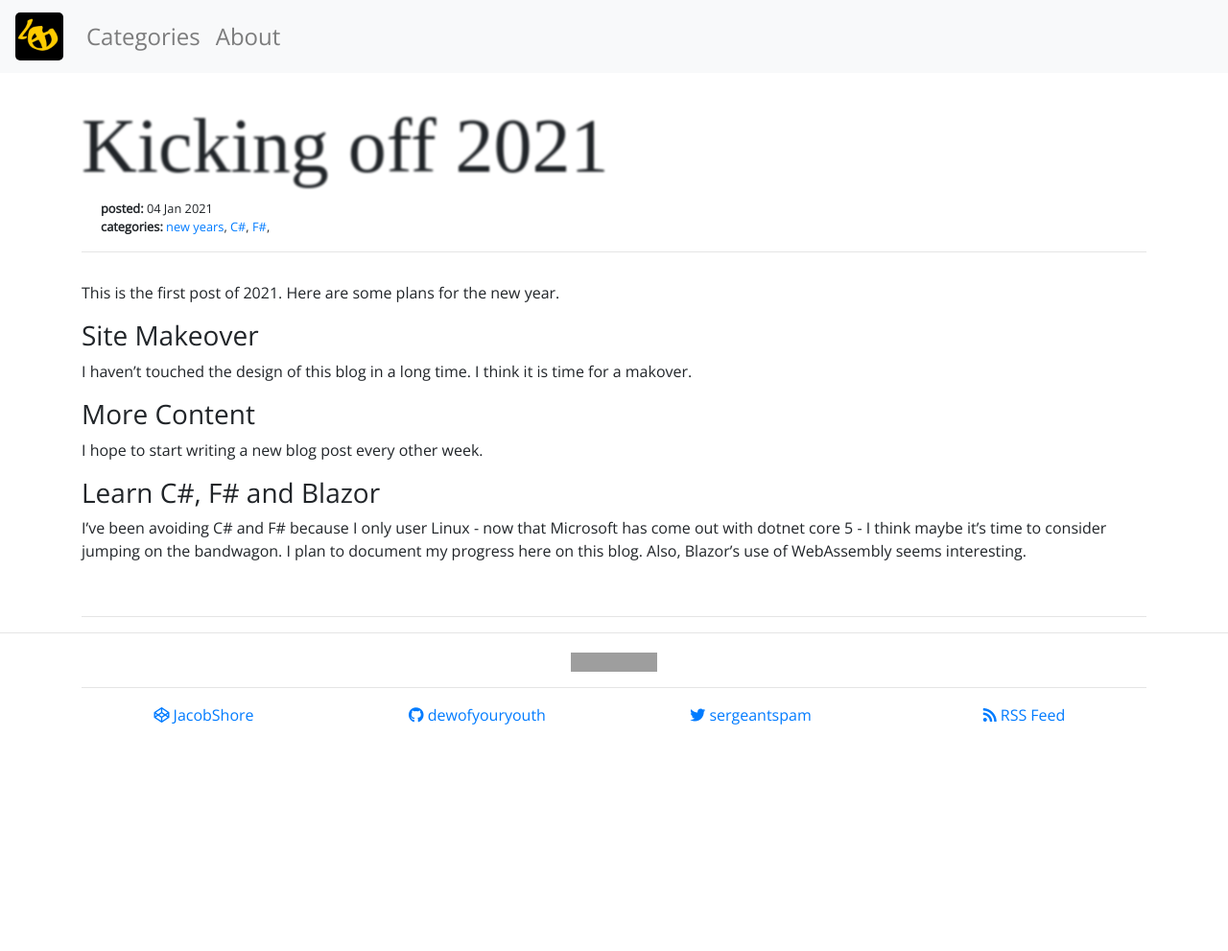
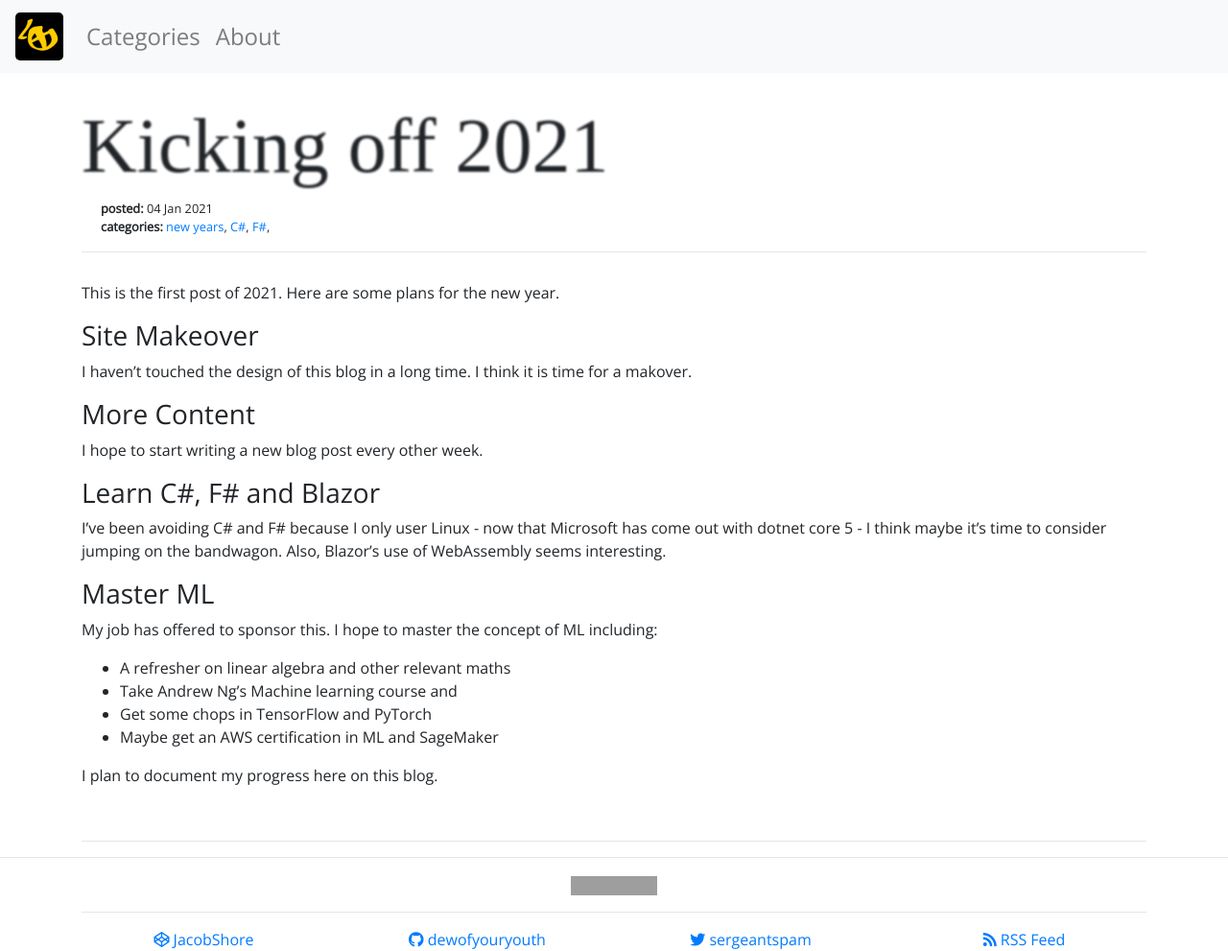
Before and after one commit to DewofyourYouth/DewofyourYouth.github.io, a Jekyll site: the page built from _posts/2021-01-04-kicking-off-2021.md, in a window 1280 px wide and 991 px high. Shown: the whole window at 96% size. Built offline with Jekyll 4.4.1, drawn with Linux system fonts in a browser that asks for light colours; nearby versions of some CDN libraries; some web fonts are replaced; comment, search, counter and statistics services are not loaded; grey boxes are pictures that could not be loaded.

Commit message:
Plans for 2021

```diff
--- a/_posts/2021-01-04-kicking-off-2021.md
+++ b/_posts/2021-01-04-kicking-off-2021.md
@@ -22,4 +22,15 @@ I hope to start writing a new blog post every other week.
 ### Learn C#, F# and Blazor
 
 I've been avoiding C# and F# because I only user Linux - now that Microsoft has come out with dotnet core 5 - I think maybe it's time to consider jumping on the bandwagon.
-I plan to document my progress here on this blog. Also, Blazor's use of WebAssembly seems interesting.
+Also, Blazor's use of WebAssembly seems interesting.
+
+### Master ML
+
+My job has offered to sponsor this. I hope to master the concept of ML including:
+
+- A refresher on linear algebra and other relevant maths
+- Take Andrew Ng's Machine learning course and
+- Get some chops in TensorFlow and PyTorch
+- Maybe get an AWS certification in ML and SageMaker
+
+I plan to document my progress here on this blog.
```
